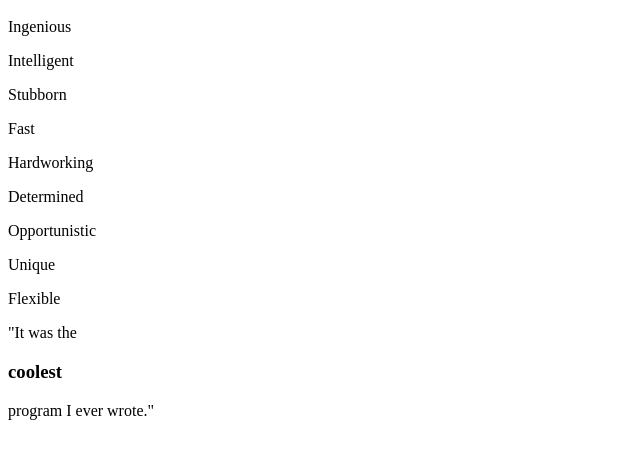
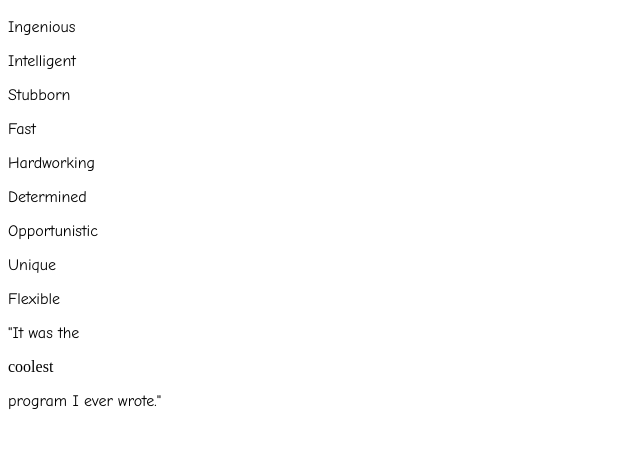
Before and after one commit to tailaizhao/tailaizhao.github.io, a plain HTML site: page BillGatesStuff.html in a window 1280 px wide. Shown: the part 48-506 px from the top of the page, without its empty margins (0-640 px from the left). Drawn offline with Linux system fonts and the light colour scheme.

Commit message:
Update BillGatesStuff.html

```diff
--- a/BillGatesStuff.html
+++ b/BillGatesStuff.html
@@ -1,4 +1,12 @@
 <html>
+<head>
+<style>
+p {
+    font-family: "Comic Sans MS", cursive, sans-serif;
+  }
+
+  </style>
+</head>
 <body>
 <h1> Bill Gates </h1>
 <p>Ingenious</p>
@@ -10,7 +18,7 @@
 <p>Opportunistic<p>
 <p>Unique<p>
 <p>Flexible<p>
-<p>"It was the</p>
+<p>"It was the</p
 <h3>coolest</h3>
 <p>program I ever wrote."</p>
 </body>
```
